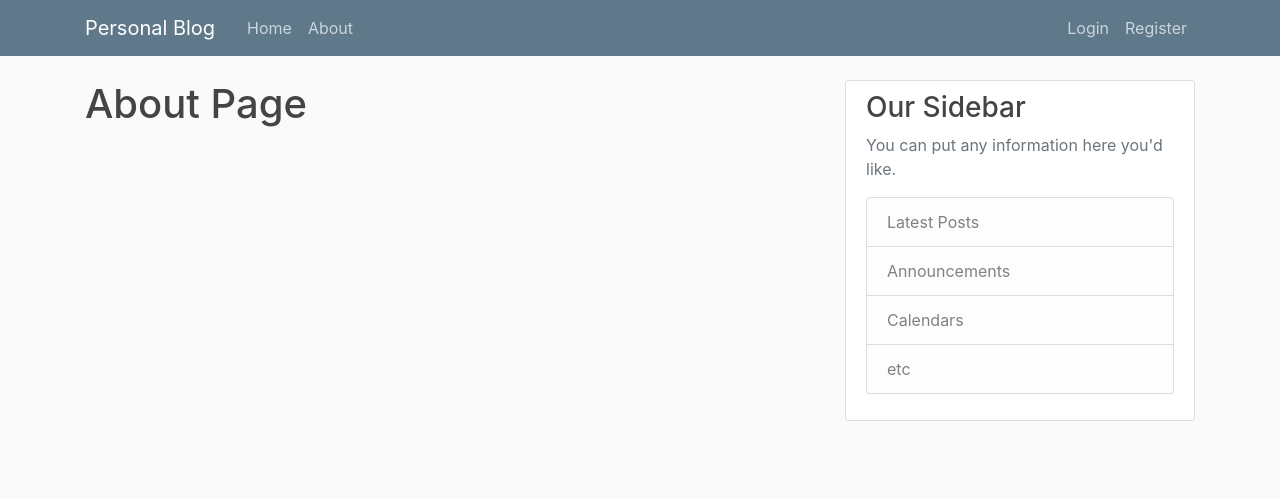
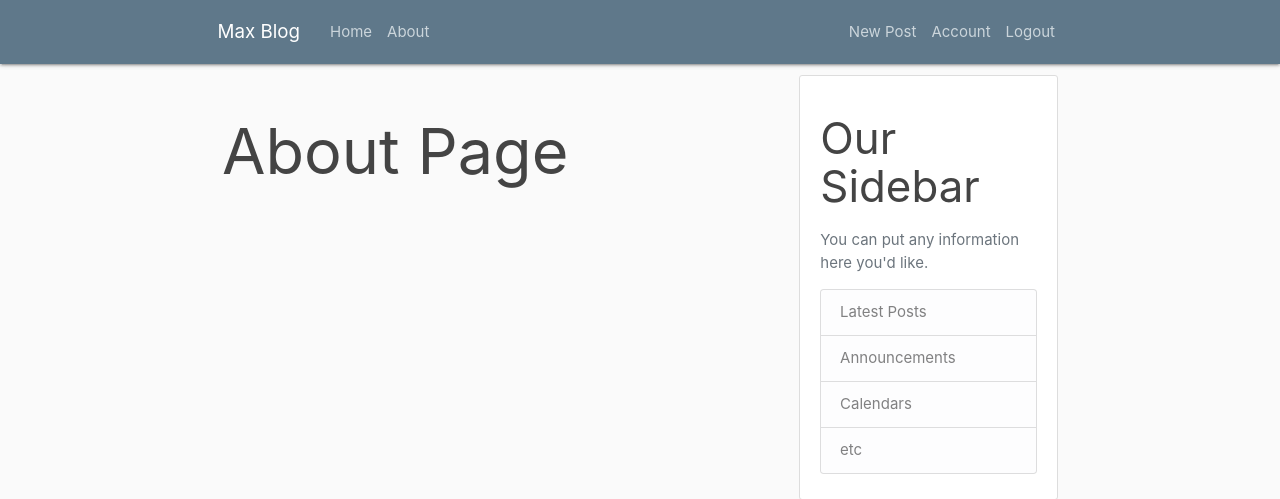
Before and after one commit to maxwellharon/Personal-Blog, a Flask app: page /about in a window 1280 px wide. Shown: the top 499 px of the page. Run offline with Flask 2, Linux system fonts and the light colour scheme; a user stored in the database is signed in; some libraries are stand-ins or nearby versions.

Commit message:
Update to the parent html folder

```diff
--- a/personalblog/templates/layout.html
+++ b/personalblog/templates/layout.html
@@ -7,32 +7,39 @@
 
     <!-- Bootstrap CSS -->
     <link rel="stylesheet" href="https://maxcdn.bootstrapcdn.com/bootstrap/4.0.0/css/bootstrap.min.css" integrity="sha384-Gn5384xqQ1aoWXA+058RXPxPg6fy4IWvTNh0E263XmFcJlSAwiGgFAW/dAiS6JXm" crossorigin="anonymous">
+    <link rel="stylesheet" href="https://cdnjs.cloudflare.com/ajax/libs/materialize/1.0.0-rc.2/css/materialize.min.css">
 
     <link rel="stylesheet" type="text/css" href="{{ url_for('static', filename='main.css') }}">
 
     {% if title %}
-        <title>Personal Blog - {{ title }}</title>
+        <title>Max Blog - {{ title }}</title>
     {% else %}
-        <title>Personal Blog</title>
+        <title>Max Blog</title>
     {% endif %}
 </head>
 <body>
     <header class="site-header">
       <nav class="navbar navbar-expand-md navbar-dark bg-steel fixed-top">
         <div class="container">
-          <a class="navbar-brand mr-4" href="/">Personal Blog</a>
+          <a class="navbar-brand mr-4" href="/">Max Blog</a>
           <button class="navbar-toggler" type="button" data-toggle="collapse" data-target="#navbarToggle" aria-controls="navbarToggle" aria-expanded="false" aria-label="Toggle navigation">
             <span class="navbar-toggler-icon"></span>
           </button>
           <div class="collapse navbar-collapse" id="navbarToggle">
             <div class="navbar-nav mr-auto">
-              <a class="nav-item nav-link" href="/">Home</a>
-              <a class="nav-item nav-link" href="/about">About</a>
+              <a class="nav-item nav-link" href="{{ url_for('home') }}">Home</a>
+              <a class="nav-item nav-link" href="{{ url_for('about') }}">About</a>
             </div>
             <!-- Navbar Right Side -->
             <div class="navbar-nav">
-              <a class="nav-item nav-link" href="/login">Login</a>
-              <a class="nav-item nav-link" href="/register">Register</a>
+              {% if current_user.is_authenticated %}
+                <a class="nav-item nav-link" href="{{ url_for('new_post') }}">New Post</a>
+                <a class="nav-item nav-link" href="{{ url_for('account') }}">Account</a>
+                <a class="nav-item nav-link" href="{{ url_for('logout') }}">Logout</a>
+              {% else %}
+                <a class="nav-item nav-link" href="{{ url_for('login') }}">Login</a>
+                <a class="nav-item nav-link" href="{{ url_for('register') }}">Register</a>
+              {% endif %}
             </div>
           </div>
         </div>
@@ -41,6 +48,15 @@
     <main role="main" class="container">
       <div class="row">
         <div class="col-md-8">
+          {% with messages = get_flashed_messages(with_categories=true) %}
+            {% if messages %}
+              {% for category, message in messages %}
+                <div class="alert alert-{{ category }}">
+                  {{ message }}
+                </div>
+              {% endfor %}
+            {% endif %}
+          {% endwith %}
           {% block content %}{% endblock %}
         </div>
         <div class="col-md-4">
@@ -64,6 +80,7 @@
     <!-- jQuery first, then Popper.js, then Bootstrap JS -->
     <script src="https://code.jquery.com/jquery-3.2.1.slim.min.js" integrity="sha384-KJ3o2DKtIkvYIK3UENzmM7KCkRr/rE9/Qpg6aAZGJwFDMVNA/GpGFF93hXpG5KkN" crossorigin="anonymous"></script>
     <script src="https://cdnjs.cloudflare.com/ajax/libs/popper.js/1.12.9/umd/popper.min.js" integrity="sha384-ApNbgh9B+Y1QKtv3Rn7W3mgPxhU9K/ScQsAP7hUibX39j7fakFPskvXusvfa0b4Q" crossorigin="anonymous"></script>
+    <script src="https://cdnjs.cloudflare.com/ajax/libs/materialize/1.0.0-rc.2/js/materialize.min.js"></script>
     <script src="https://maxcdn.bootstrapcdn.com/bootstrap/4.0.0/js/bootstrap.min.js" integrity="sha384-JZR6Spejh4U02d8jOt6vLEHfe/JQGiRRSQQxSfFWpi1MquVdAyjUar5+76PVCmYl" crossorigin="anonymous"></script>
 </body>
 </html>
```
